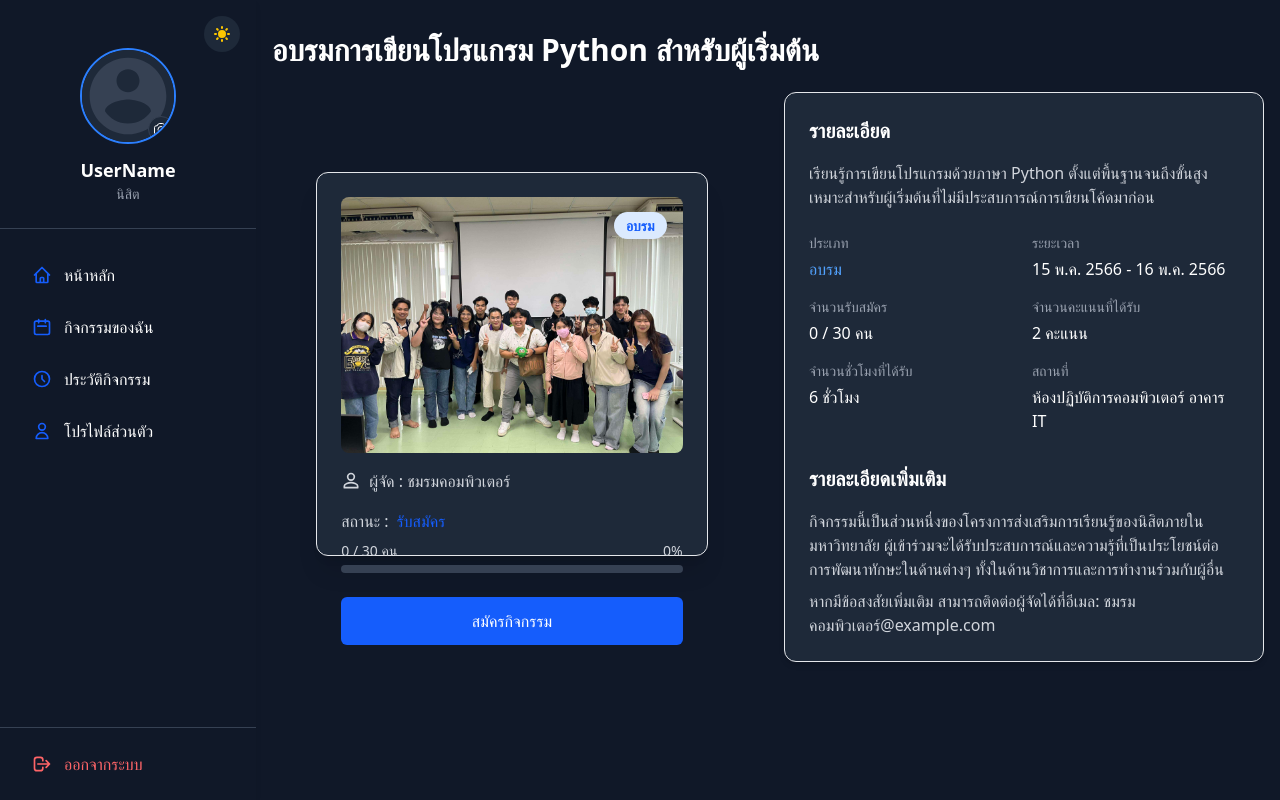
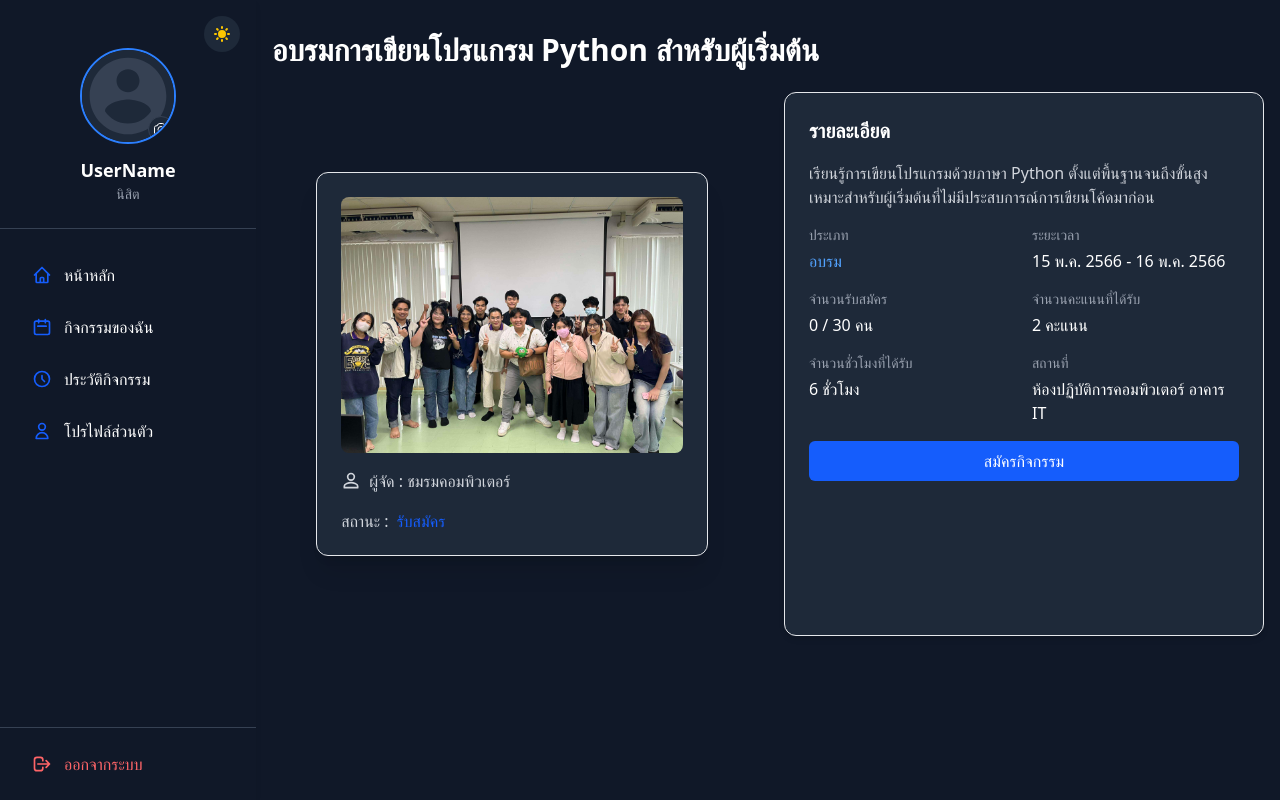
Before and after one commit to Brxght03/bootcamp-front-v2, a React (Vite) app: page /events/detail/1 in a window 1280 px wide. Built offline with nearby package versions, Linux system fonts and the light colour scheme.

Commit message:
updata6 commit

```diff
--- a/src/components/EventCard.tsx
+++ b/src/components/EventCard.tsx
@@ -124,7 +124,7 @@ function EventCard({
 
           {/* ปุ่มดูรายละเอียด */}
           <Link
-            to={`/events/${id}`}
+            to={`/events/detail/${id}`}
             className={`block w-full py-2 text-center rounded-md transition-colors ${
               theme === 'dark'
                 ? 'bg-blue-600 text-white hover:bg-blue-700'
--- a/src/pages/EventDetailPage.tsx
+++ b/src/pages/EventDetailPage.tsx
@@ -86,39 +86,6 @@ function EventDetailPage() {
     }
   };
 
-  // แสดงสถานะจำนวนผู้สมัคร
-  const getRegistrationStatus = (current: number, max: number): JSX.Element => {
-    const percentage = (current / max) * 100;
-    let colorClass = '';
-
-    if (percentage < 50) {
-      colorClass = 'bg-green-500';
-    } else if (percentage < 80) {
-      colorClass = 'bg-yellow-500';
-    } else {
-      colorClass = 'bg-red-500';
-    }
-
-    return (
-      <div className="mt-2">
-        <div className="flex justify-between mb-1">
-          <span className={`text-sm ${theme === 'dark' ? 'text-gray-300' : 'text-gray-600'}`}>
-            {current} / {max} คน
-          </span>
-          <span className={`text-sm ${theme === 'dark' ? 'text-gray-300' : 'text-gray-600'}`}>
-            {Math.round(percentage)}%
-          </span>
-        </div>
-        <div className={`w-full h-2 bg-gray-300 rounded-full ${theme === 'dark' ? 'bg-gray-700' : 'bg-gray-300'}`}>
-          <div
-            className={`h-2 rounded-full ${colorClass}`}
-            style={{ width: `${percentage}%` }}
-          ></div>
-        </div>
-      </div>
-    );
-  };
-
   // ถ้ากำลังโหลด ให้แสดง loading
   if (loading) {
     return (
@@ -165,19 +132,6 @@ function EventDetailPage() {
                   />
                 </CardItem>
 
-                {/* แท็กประเภทกิจกรรม */}
-                <CardItem translateZ="60" className="absolute top-10 right-10">
-                  <span className={`px-3 py-1 rounded-full text-sm font-semibold ${
-                    event.eventType === 'อบรม'
-                      ? 'bg-blue-100 text-blue-600'
-                      : event.eventType === 'อาสา'
-                      ? 'bg-green-100 text-green-600'
-                      : 'bg-purple-100 text-purple-600'
-                  }`}>
-                    {event.eventType}
-                  </span>
-                </CardItem>
-
                 {/* ข้อมูลผู้จัด */}
                 <CardItem translateZ="50" className="w-full mt-2">
                   <div className={`flex items-center ${theme === 'dark' ? 'text-gray-300' : 'text-gray-700'}`}>
@@ -196,27 +150,7 @@ function EventDetailPage() {
                       <span className="font-medium mr-2">สถานะ :</span>
                       <span className="text-blue-600 font-medium">รับสมัคร</span>
                     </div>
-                    {getRegistrationStatus(0, event.maxParticipants)}
                   </div>
-                </CardItem>
-
-                {/* ปุ่มสมัครกิจกรรม */}
-                <CardItem translateZ="80" className="w-full mt-6">
-                  {isRegistered ? (
-                    <button
-                      disabled
-                      className="w-full py-3 px-4 bg-gray-500 text-white font-medium rounded-md cursor-not-allowed"
-                    >
-                      สมัครแล้ว
-                    </button>
-                  ) : (
-                    <button
-                      onClick={handleRegister}
-                      className="w-full py-3 px-4 bg-blue-600 text-white font-medium rounded-md hover:bg-blue-700 transition-colors"
-                    >
-                      สมัครกิจกรรม
-                    </button>
-                  )}
                 </CardItem>
               </CardBody>
             </CardContainer>
@@ -228,11 +162,11 @@ function EventDetailPage() {
               รายละเอียด
             </h2>
 
-            <div className={`mb-6 ${theme === 'dark' ? 'text-gray-300' : 'text-gray-700'}`}>
+            <div className={`mb-4 ${theme === 'dark' ? 'text-gray-300' : 'text-gray-700'}`}>
               <p>{event.description}</p>
             </div>
 
-            <div className="grid grid-cols-1 md:grid-cols-2 gap-4 mb-6">
+            <div className="grid grid-cols-1 md:grid-cols-2 gap-4 mb-4">
               {/* ประเภท */}
               <div>
                 <h3 className={`text-sm font-medium mb-1 ${theme === 'dark' ? 'text-gray-400' : 'text-gray-500'}`}>
@@ -294,22 +228,23 @@ function EventDetailPage() {
               </div>
             </div>
 
-            {/* รายละเอียดเพิ่มเติม */}
-            <div className="mt-8">
-              <h2 className={`text-xl font-semibold mb-4 ${theme === 'dark' ? 'text-white' : 'text-gray-800'}`}>
-                รายละเอียดเพิ่มเติม
-              </h2>
-
-              <div className={`${theme === 'dark' ? 'text-gray-300' : 'text-gray-700'}`}>
-                <p>
-                  กิจกรรมนี้เป็นส่วนหนึ่งของโครงการส่งเสริมการเรียนรู้ของนิสิตภายในมหาวิทยาลัย
-                  ผู้เข้าร่วมจะได้รับประสบการณ์และความรู้ที่เป็นประโยชน์ต่อการพัฒนาทักษะในด้านต่างๆ
-                  ทั้งในด้านวิชาการและการทำงานร่วมกับผู้อื่น
-                </p>
-                <p className="mt-2">
-                  หากมีข้อสงสัยเพิ่มเติม สามารถติดต่อผู้จัดได้ที่อีเมล: {event.organizer.toLowerCase().replace(/\s+/g, '')}@example.com
-                </p>
-              </div>
+              {/* ปุ่มสมัครกิจกรรม */}
+              <div className="mt-2">
+              {isRegistered ? (
+                <button
+                  disabled
+                  className="w-full py-2 px-4 bg-gray-500 text-white font-medium rounded-md cursor-not-allowed"
+                >
+                  สมัครแล้ว
+                </button>
+              ) : (
+                <button
+                  onClick={handleRegister}
+                  className="w-full py-2 px-4 bg-blue-600 text-white font-medium rounded-md hover:bg-blue-700 transition-colors"
+                >
+                  สมัครกิจกรรม
+                </button>
+              )}
             </div>
           </div>
         </div>
```
